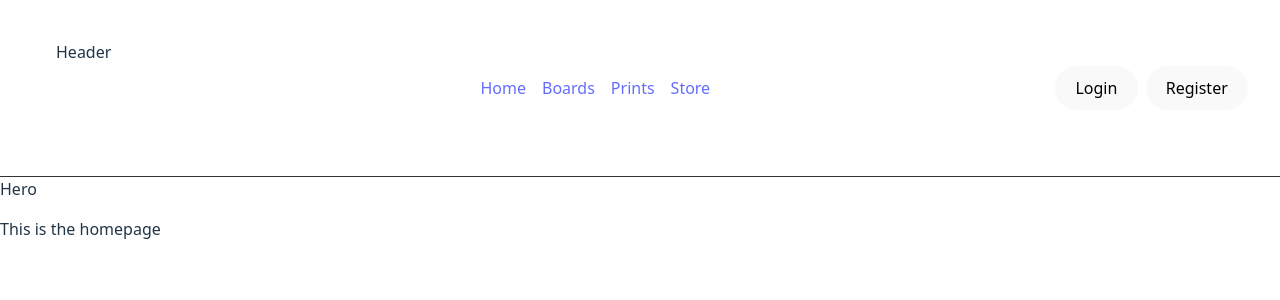
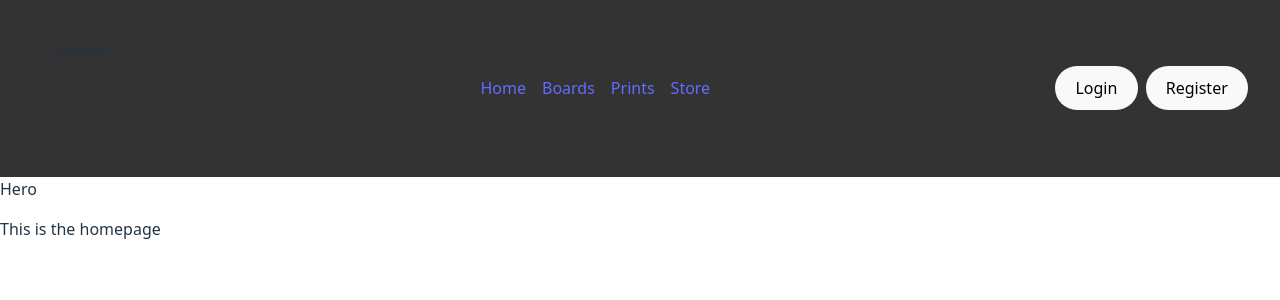
Before and after one commit to MqheleD/GRFX, a React (Vite) app: page / in a window 1280 px wide. Shown: the top 300 px of the page. Built offline with nearby package versions, Linux system fonts and the light colour scheme.

Commit message:
Header looks more header-y

```diff
--- a/src/components/styles/Header.css
+++ b/src/components/styles/Header.css
@@ -6,6 +6,7 @@
   width: 100%;
   box-sizing: border-box; /* 🔑 THIS FIXES CLIPPING */
   border-bottom: 1px solid #333;
+  background-color: #333;
 }
 
 .navLinks {
```
